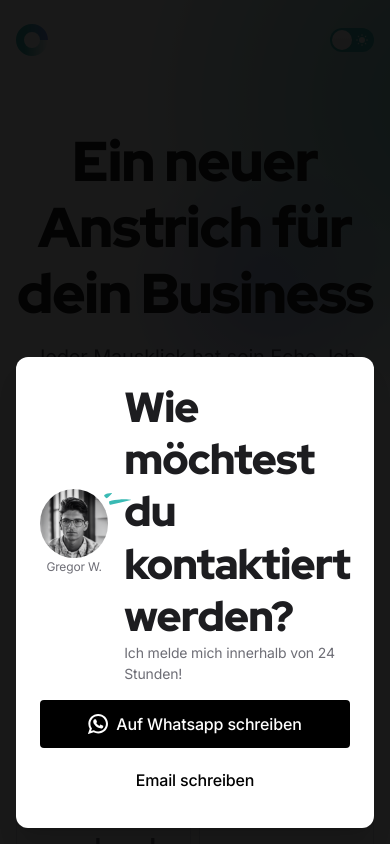
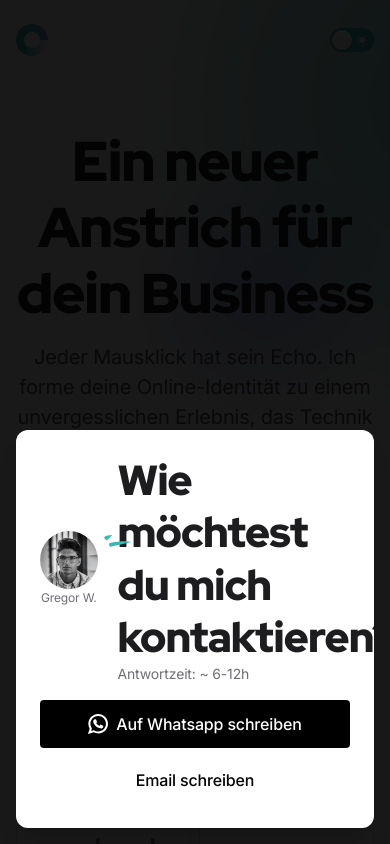
Before and after one commit to grexecution/thegreg-website, a Next.js app: page / in a window 390 px wide. Both pictures are taken after a click on the button "Kontakt aufnehmen". Shown: the top 844 px of the page. Built offline with nearby package versions, Linux system fonts and the light colour scheme; no server answers.

Commit message:
Contact Button modal adaption

```diff
--- a/components/contactModal.tsx
+++ b/components/contactModal.tsx
@@ -66,7 +66,7 @@ export default function MyModal() {
                                 leaveTo="opacity-0 scale-95"
                             >
                                 <Dialog.Panel className="w-full max-w-md transform overflow-hidden rounded-xl bg-white p-6 text-left align-middle shadow-xl transition-all">
-                                    <div className="flex gap-4 items-center">
+                                    <div className="flex gap-5 items-center">
                                         <div className="relative flex flex-col w-3/12 items-center">
                                             <svg className="absolute top-0 left-16 mt-1 -mr-8" width="27" height="12" xmlns="http://www.w3.org/2000/svg">
                                                 <path className="fill-current text-teal-500" d="M2.785 5.334C2.538 5.5-.2 2.944.011 2.646.826 1.483 2.183.836 3.62.5 5.064.158 6.582.117 7.92-.02c.017-.002.098.153.088.166-1.763 2.018-3.223 3.836-5.221 5.188zm3.676 6.519c-.862.184-1.937-3.403-1.07-3.711 3.422-1.22 7.078-1.671 10.728-1.766 3.655-.096 7.304.162 10.866.32.044.002.06.177.018.187-6.938 1.634-13.691 3.504-20.542 4.97z" />
@@ -77,12 +77,12 @@ export default function MyModal() {
                                             </p>
                                         </div>
                                         <div className="w-9/12">
-                                            <h2 className="h2 text-[20px] lg:text-2xl mb-0 font-red-hat-display font-black text-gray-900">
-                                                Wie möchtest du kontaktiert werden?
+                                            <h2 className="h2 text-[23px] lg:text-2xl mb-0 font-red-hat-display font-black text-gray-900">
+                                                Wie möchtest du mich kontaktieren?
                                             </h2>
                                             <div className="mt-0">
                                                 <p className="text-sm text-gray-500">
-                                                    Ich melde mich innerhalb von 24 Stunden!
+                                                    Antwortzeit: ~ 6-12h
                                                 </p>
                                             </div>
                                         </div>
```
